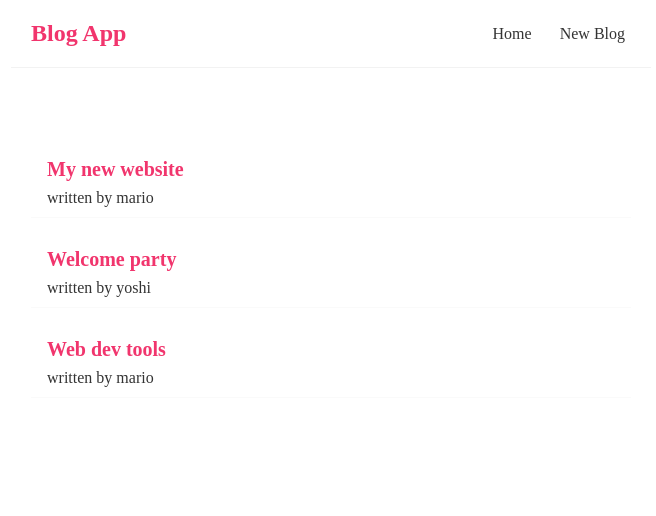
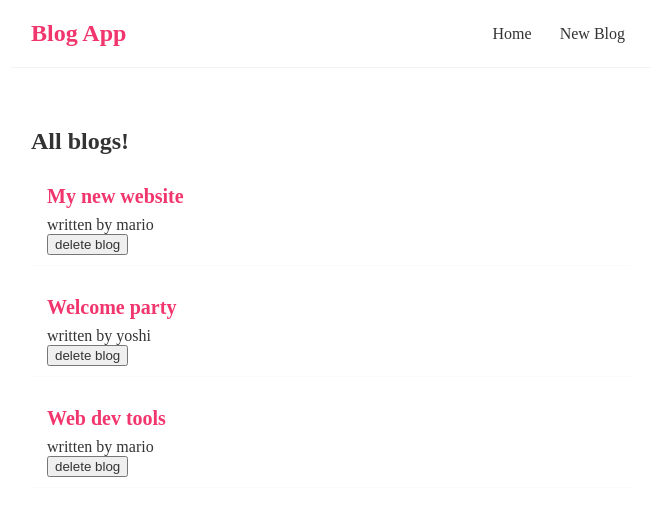
Before and after one commit to 2201monesh/blog-app, a React (Create React App) app: page / in a window 1280 px wide. Shown: the top 516 px of the page, without its empty margins (309-965 px from the left). Built offline with nearby package versions, Linux system fonts and the light colour scheme; the HTML template or start-up script is replaced by a standard one.

Commit message:
Delete functionality added

```diff
--- /dev/null
+++ b/src/BlogList.js
@@ -0,0 +1,19 @@
+import React from 'react'
+
+function BlogList(props) {
+
+  return (
+    <div className='blog-list'>
+      <h2>{props.title}</h2>
+      {props.blogs.map((blog) => (
+        <div className="blog-preview" key={blog.id}>
+          <h2>{ blog.title }</h2>
+          <p>written by { blog.author }</p>
+          <button onClick={() => props.handleDelete(blog.id)}>delete blog</button>
+      </div>
+      ))}
+    </div>
+  )
+}
+
+export default BlogList;
--- a/src/Home.js
+++ b/src/Home.js
@@ -1,4 +1,5 @@
 import React, { useState } from 'react'
+import BlogList from './BlogList';
 
 function Home() {
 
@@ -8,17 +9,16 @@
         { title: 'Web dev tools', body: 'lorem ipsum', author: 'mario', id: 3}
     ])
 
+    const handleDelete = (id) => {
+      const newBlogs = blogs.filter((blog) => blog.id !== id);
+      setBlogs(newBlogs);
+    }
+
   return (
     <div className='Home'>
-      {blogs.map((blog) => (
-        <div className="blog-preview" key={blog.id}>
-          <h2>{ blog.title }</h2>
-          <p>written by { blog.author }</p>
-        </div>
-      ))}
-
+      <BlogList blogs={blogs} title="All blogs!" handleDelete={handleDelete} />
     </div>
   )
 }
 
-export default Home
+export default Home;
```
